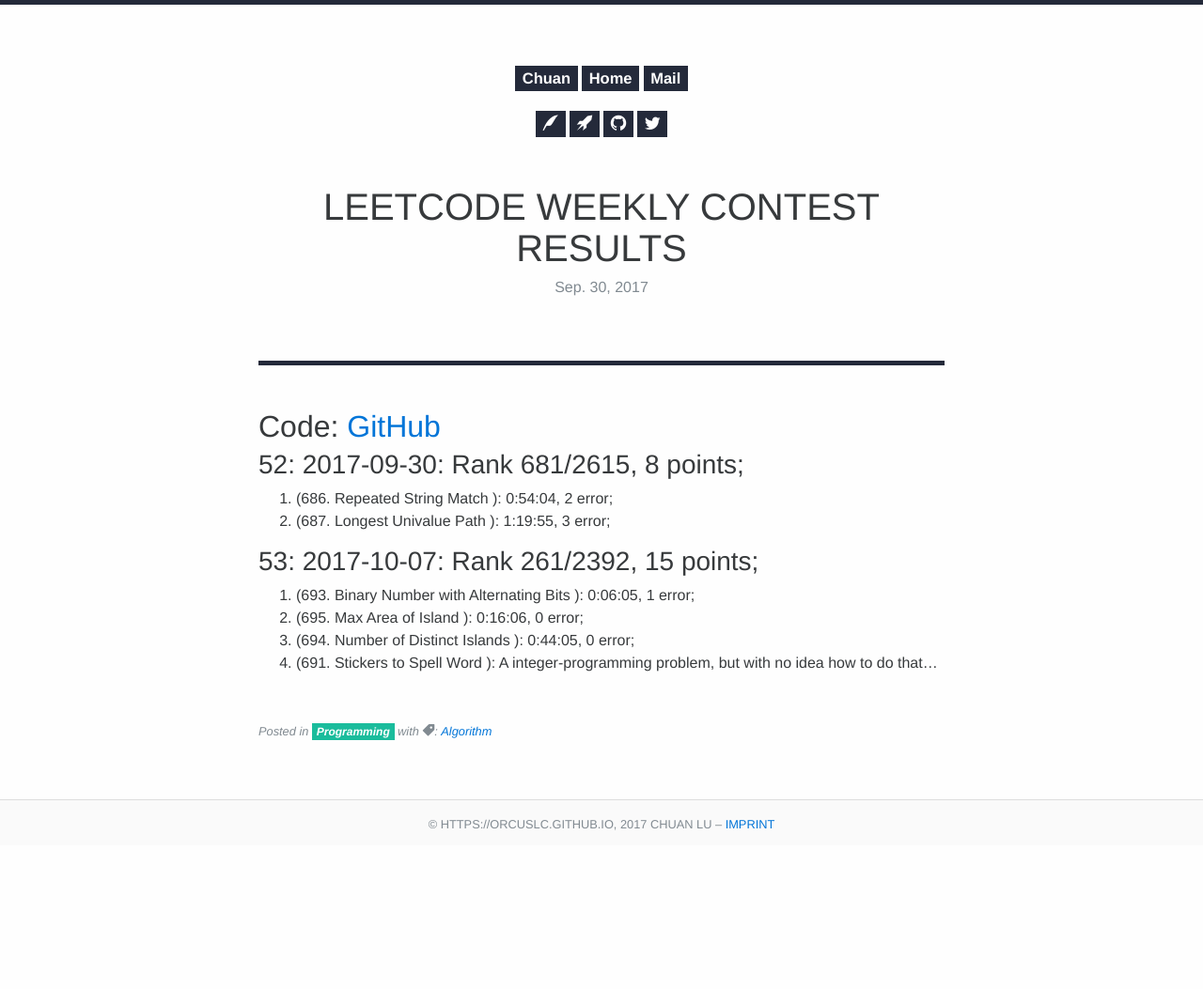
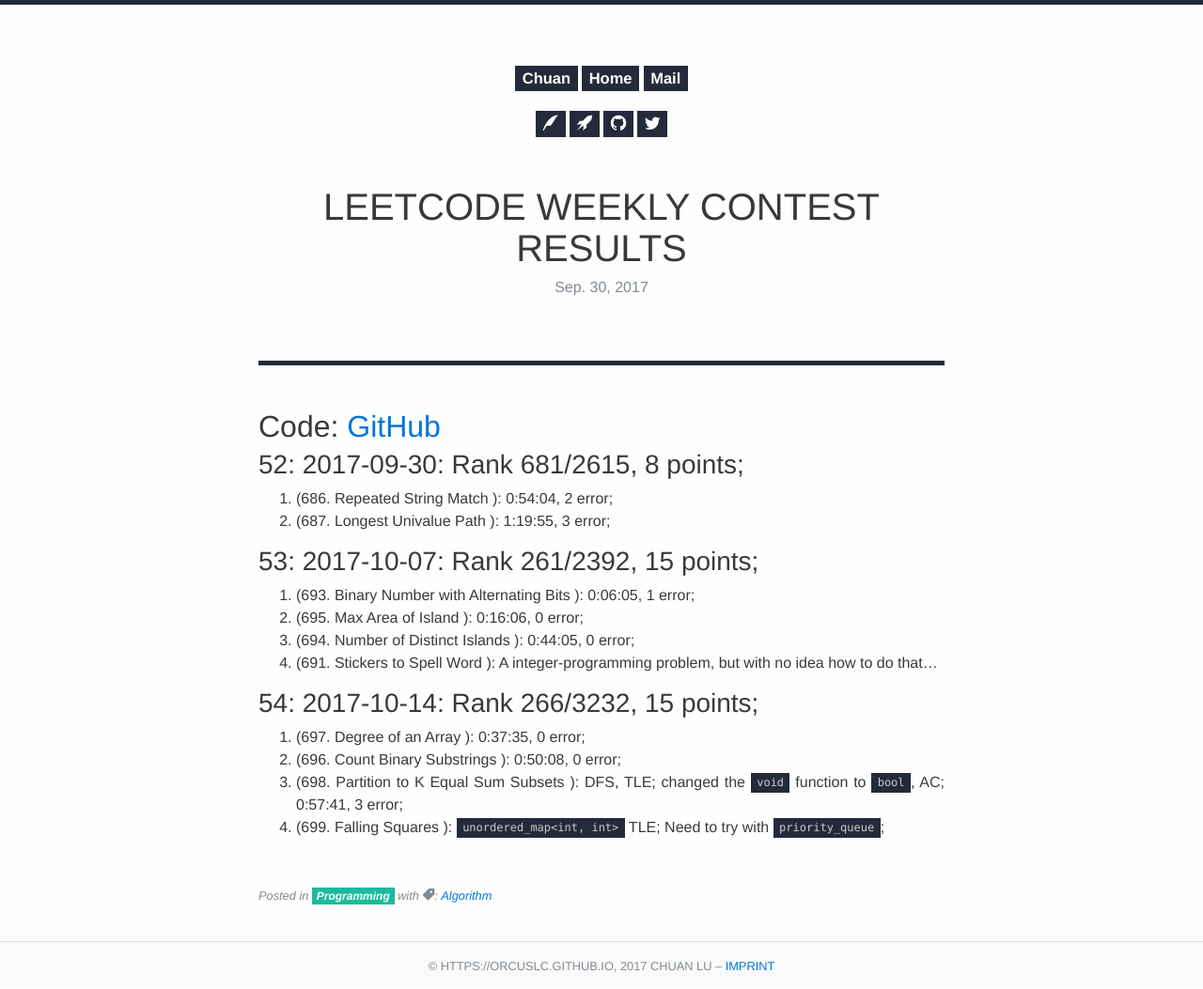
Before and after one commit to Orcuslc/blog.io, a Jekyll site: the page built from _posts/2017-09-30-LeetCode Weekly Contest.md, in a window 1280 px wide. Shown: the whole page at 94% size. Built offline with Jekyll 4.4.1, drawn with Linux system fonts in a browser that asks for light colours; some web fonts are replaced; before the commit the page ends 902 px from its top, so only the background shows below that.

Commit message:
Add contest 54

```diff
--- a/_posts/2017-09-30-LeetCode Weekly Contest.md
+++ b/_posts/2017-09-30-LeetCode Weekly Contest.md
@@ -16,3 +16,9 @@ tags: [algorithm]
 2. (695. Max Area of Island ): 0:16:06, 0 error;
 3. (694. Number of Distinct Islands ): 0:44:05, 0 error;
 4. (691. Stickers to Spell Word ): A integer-programming problem, but with no idea how to do that...
+
+### 54: 2017-10-14: Rank 266/3232, 15 points;
+1. (697. Degree of an Array ): 0:37:35, 0 error;
+2. (696. Count Binary Substrings ): 0:50:08, 0 error;
+3. (698. Partition to K Equal Sum Subsets ): DFS, TLE; changed the `void` function to `bool`, AC; 0:57:41, 3 error;
+4. (699. Falling Squares ): `unordered_map<int, int>` TLE; Need to try with `priority_queue`;
```
